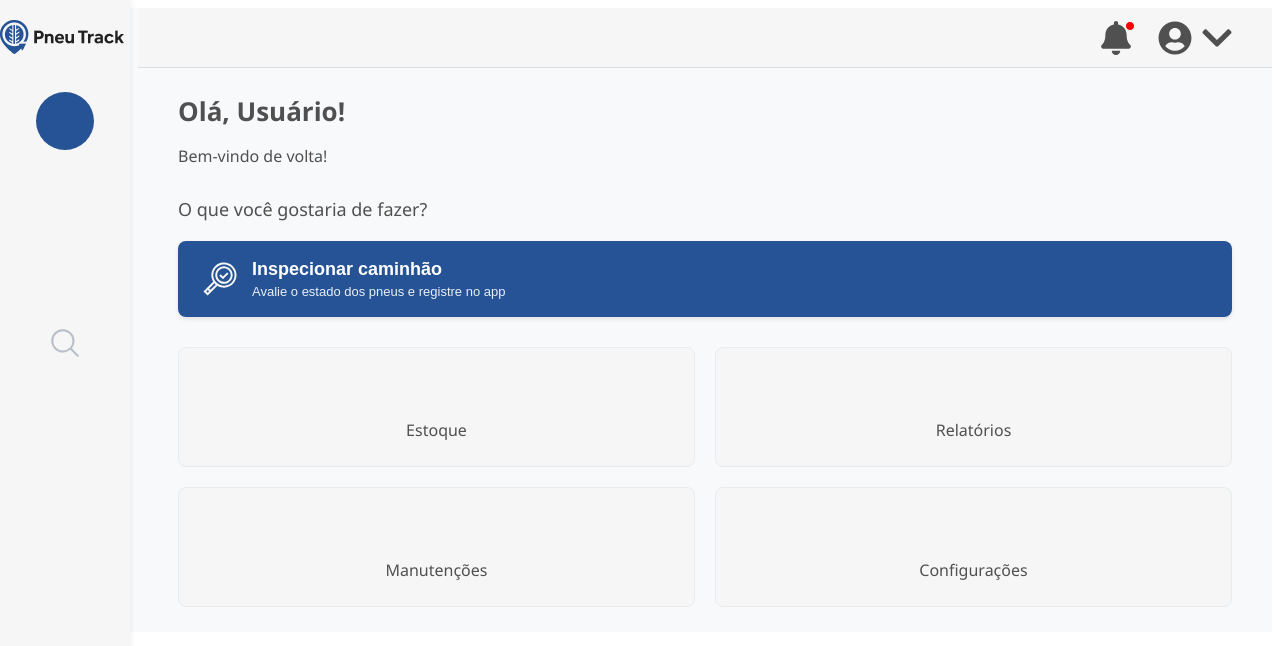
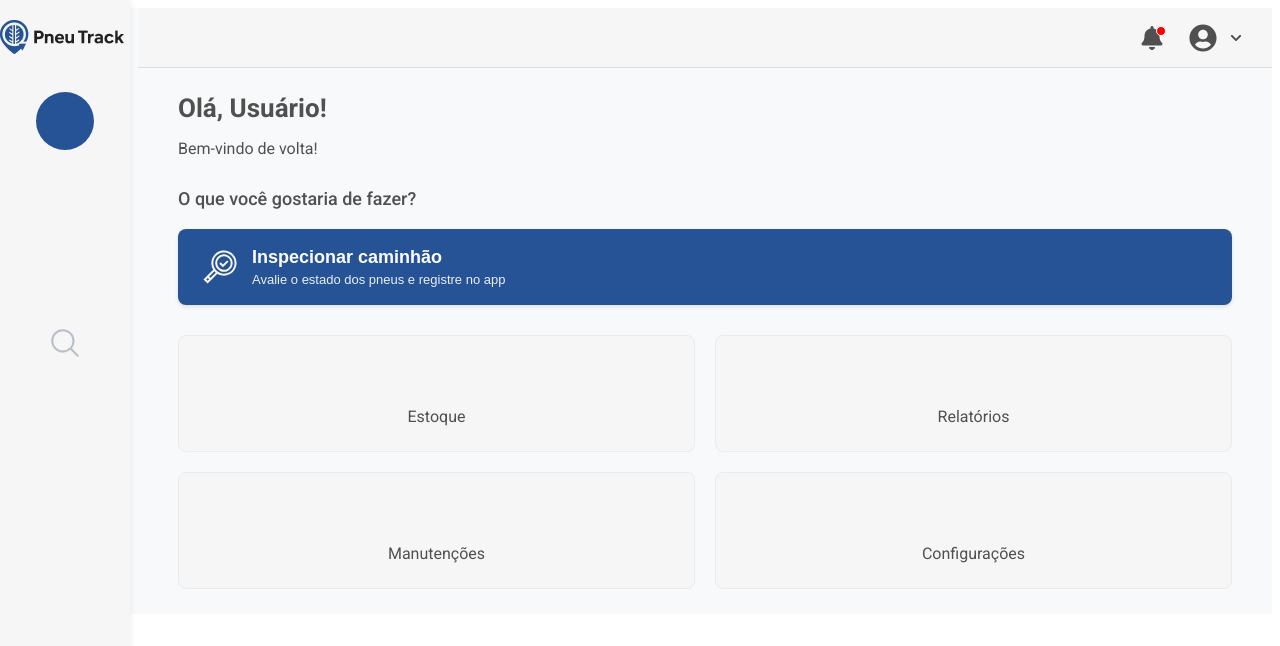
Before and after one commit to AdrianLopes97/React.PneuTrack.App, a React (Vite) app: page /home in a window 1280 px wide. Shown: the top 646 px of the page. Built offline with nearby package versions, Linux system fonts and the light colour scheme; some icons are missing.

Commit message:
componentizando o header

```diff
--- /dev/null
+++ b/src/components/header/header.css
@@ -0,0 +1,70 @@
+/* Header layout */
+.header-layout { /* Renamed from .main-top-header */
+  display: flex;
+  justify-content: flex-end;
+  align-items: center;
+  padding: 0 30px;
+  background-color: #F6F6F6;
+  border-bottom: 1px solid #e0e0e0;
+  height: 60px;
+  box-sizing: border-box;
+  width: 100%; /* Ensure header takes full width of its container (.home-main-content) */
+}
+
+.user-controls {
+  display: flex;
+  align-items: center;
+}
+
+.notification-bell-container {
+  position: relative;
+  margin-right: 25px;
+  font-size: 24px; /* Adjusted from 34px for a more standard header icon size */
+  color: #505050;
+  cursor: pointer;
+  display: flex;
+  align-items: center;
+}
+
+.notification-dot {
+  position: absolute;
+  top: 0px;
+  right: -2px;
+  width: 8px;
+  height: 8px;
+  background-color: red;
+  border-radius: 50%;
+  border: 1.5px solid white;
+}
+
+.user-profile {
+  display: flex;
+  align-items: center;
+  cursor: pointer;
+  color: #505050;
+}
+
+.user-profile > svg:not(.dropdown-arrow) { /* Target user icon, exclude dropdown */
+  width: 28px; /* Adjusted for header context */
+  height: 28px; /* Adjusted for header context */
+  margin-right: 8px;
+}
+
+.dropdown-arrow {
+  font-size: 12px; /* Keep small as it's an indicator */
+  margin-left: 5px;
+  width: 12px !important; /* Override if necessary, ensure it's small */
+  height: 12px !important; /* Override if necessary, ensure it's small */
+}
+
+/* Icon styling within header */
+.header-layout .FaBell,
+.header-layout .FaUserCircle,
+.header-layout .FaChevronDown {
+  color: #505050; /* Specific color for header icons */
+}
+
+/* Adjusting FaBell size specifically if needed, as font-size on container might not catch it */
+.notification-bell-container .FaBell {
+    font-size: 24px; /* Ensure bell icon size */
+}
--- /dev/null
+++ b/src/components/header/index.tsx
@@ -0,0 +1,26 @@
+import React from 'react';
+import './header.css'; // Import the CSS file
+import {
+  FaBell,
+  FaUserCircle,
+  FaChevronDown,
+} from 'react-icons/fa';
+
+const Header: React.FC = () => {
+  return (
+    <header className="header-layout">
+      <div className="user-controls">
+        <div className="notification-bell-container">
+          <FaBell />
+          <span className="notification-dot"></span>
+        </div>
+        <div className="user-profile">
+          <FaUserCircle />
+          <FaChevronDown className="dropdown-arrow"/>
+        </div>
+      </div>
+    </header>
+  );
+};
+
+export default Header;
--- a/src/pages/home/home.css
+++ b/src/pages/home/home.css
@@ -1,9 +1,7 @@
 /* Overall page layout */
 .home-page-layout {
   display: flex;
-  /* height: 100vh; Removed as sidebar now controls its own height and is fixed */
   background-color: #f8f9fa; /* Light grey background for the whole page */
-  font-family: 'Segoe UI', Tahoma, Geneva, Verdana, sans-serif; /* Common Windows font */
   padding-left: 130px; /* Add padding to account for fixed sidebar width */
 }
 
@@ -12,76 +10,17 @@
   flex-grow: 1;
   display: flex;
   flex-direction: column;
-  overflow-y: auto; /* Allow scrolling if content overflows */
+  /* overflow-y: auto; Should be on page-content-area if header is fixed */
 }
 
-/* Top header in main content */
-.main-top-header {
-  display: flex;
-  justify-content: flex-end;
-  align-items: center;
-  padding: 0 30px; /* Reduced vertical padding */
-  background-color: #F6F6F6;
-  border-bottom: 1px solid #e0e0e0; /* Light border */
-  height: 60px; /* Fixed height for header */
-  box-sizing: border-box;
-}
-
-.user-controls {
-  display: flex;
-  align-items: center;
-}
-
-.notification-bell-container { /* Renamed for clarity */
-  position: relative;
-  margin-right: 25px;
-  font-size: 34px; /* Icon size updated */
-  color: #505050;
-  cursor: pointer;
-  display: flex; /* For centering icon if needed */
-  align-items: center;
-}
-
-.notification-dot {
-  position: absolute;
-  top: 0px;    /* Adjusted position */
-  right: -2px; /* Adjusted position */
-  width: 8px;
-  height: 8px;
-  background-color: red;
-  border-radius: 50%;
-  border: 1.5px solid white; /* Slightly thicker border */
-}
-
-.user-profile {
-  display: flex;
-  align-items: center;
-  cursor: pointer;
-  color: #505050;
-}
-
-/* .user-profile span[role="img"] { User icon */
-  /* font-size: 24px; User icon size */
-  /* margin-right: 8px; */
-/* } */
-
-/* Updated rule for user profile SVG icon */
-.user-profile > svg {
-  width: 34px;
-  height: 34px;
-  margin-right: 8px;
-}
-
-.dropdown-arrow {
-  font-size: 12px;
-  margin-left: 5px;
-}
+/* Header styles moved to src/components/header/header.css */
 
 /* Page content area below header */
 .page-content-area {
   padding: 25px 40px;
   background-color: #f8f9fa; /* Match overall page background */
   flex-grow: 1;
+  overflow-y: auto; /* Allow scrolling for content area only */
 }
 
 .greeting-section h1 {
@@ -196,14 +135,12 @@ span[role="img"] {
 }
 
 /* Ensure global icon sizing for sidebar and header if not overridden */
-/* .home-sidebar .iconify, Moved to sidebar.css */
-.main-top-header .iconify,
-.main-top-header .FaBell, /* Targeting FaBell specifically */
-.main-top-header .FaUserCircle, /* Targeting FaUserCircle */
-.main-top-header .FaChevronDown { /* Targeting FaChevronDown */
-  font-size: 34px; /* Global icon size */
-  /* color: #BAC0C9; Default icon color for sidebar - moved */
-}
+/* .main-top-header .iconify, Moved to header.css */
+/* .main-top-header .FaBell, Moved to header.css */
+/* .main-top-header .FaUserCircle, Moved to header.css */
+/* .main-top-header .FaChevronDown { Moved to header.css */
+/* font-size: 34px; */
+/* } */
 
 /* .nav-link.active .iconify { Moved to sidebar.css
   color: white;
--- a/src/pages/home/index.tsx
+++ b/src/pages/home/index.tsx
@@ -1,32 +1,16 @@
 import React from 'react';
 import './home.css'; // Import the CSS file
-import {
-  FaBell,
-  FaUserCircle,
-  FaChevronDown,
-} from 'react-icons/fa';
 import { Icon } from '@iconify/react'; // Import Iconify
 import LupaIcon from '../../components/icons/lupa';
 import Sidebar from '../../components/sidebar'; // Import the Sidebar component
+import Header from '../../components/header'; // Import the Header component
 
 const HomePage: React.FC = () => {
   return (
     <div className="home-page-layout">
       <Sidebar />
       <main className="home-main-content">
-        <header className="main-top-header">
-          <div className="user-controls">
-            <div className="notification-bell-container">
-              <FaBell />
-              <span className="notification-dot"></span>
-            </div>
-            <div className="user-profile">
-              <FaUserCircle />
-              <FaChevronDown />
-            </div>
-          </div>
-        </header>
-
+        <Header />
         <section className="page-content-area">
           <div className="greeting-section">
             <h1>Olá, Usuário!</h1>
```
